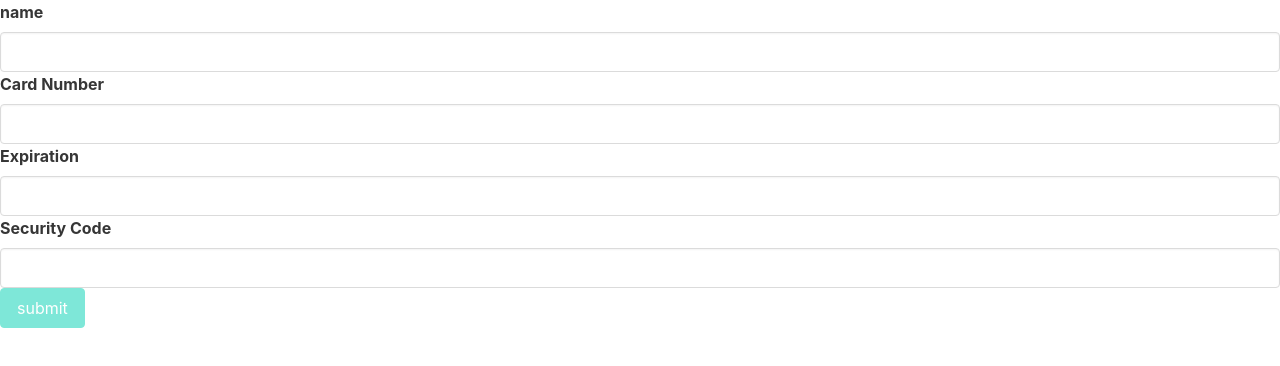
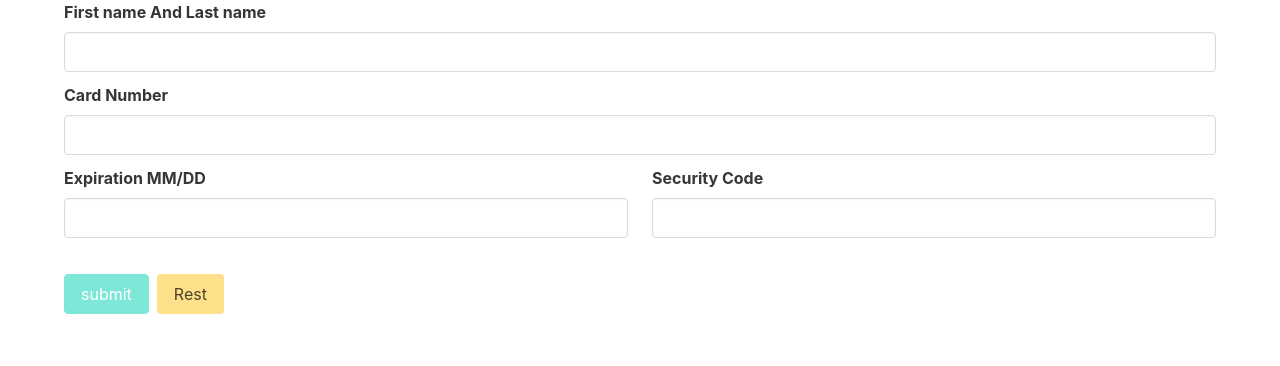
Before and after one commit to MdRiabi/creditProject, an Angular app: page / in a window 1280 px wide. Shown: the top 366 px of the page. Built offline with nearby package versions, Linux system fonts and the light colour scheme.

Commit message:
implementation of a custom type of formControl and making same style in input and card component

```diff
--- a/src/app/app.component.html
+++ b/src/app/app.component.html
@@ -1,3 +1,3 @@
-<app-credt-form>
-
-</app-credt-form>
+<div class="container">
+    <app-credt-form></app-credt-form>
+</div>
--- a/src/app/credt-form/credt-form.component.html
+++ b/src/app/credt-form/credt-form.component.html
@@ -1,10 +1,18 @@
 <form [formGroup]="cardForm" (ngSubmit)="onSubmit()">
-    <app-input label="name" [control]="cardForm.controls.name "></app-input>
-    <app-input label="Card Number" [control]="cardForm.controls.cardNumber "></app-input>
-    <app-input label="Expiration" [control]="cardForm.controls.expiration "></app-input>
-    <app-input label="Security Code" [control]="cardForm.controls.securityCode "></app-input>
-
-    <button class="button is-primary" [disabled]="cardForm.invalid" type="submit">submit</button>
+    <app-input label="First name And Last name" [control]="cardForm.controls.name "></app-input>
+    <app-input label="Card Number " [control]="cardForm.controls.cardNumber "></app-input>
+    <div class="columns">
+        <div class="column">
+            <app-input label="Expiration MM/DD" [control]="cardForm.controls.expiration "></app-input>
+        </div>
+        <div class="column">
+            <app-input label="Security Code" [control]="cardForm.controls.securityCode "></app-input>
+        </div>
+    </div>
+    <div class="buttons">
+        <button class="button is-primary" [disabled]="cardForm.invalid" type="submit">submit</button>
+        <button class="button is-warning" type="button" (click)="onRestClick()">Rest</button>
+    </div>
 </form>
 
 <!-- <div>form content : {{cardForm.value | json}}</div>
--- a/src/app/credt-form/credt-form.component.ts
+++ b/src/app/credt-form/credt-form.component.ts
@@ -42,4 +42,7 @@ export class CredtFormComponent implements OnInit {
     console.log("the form is submit")
   }
 
+  onRestClick(){
+    this.cardForm.reset();
+  }
 }
--- a/src/app/date-form-control.ts
+++ b/src/app/date-form-control.ts
@@ -5,9 +5,40 @@ import { FormControl } from "@angular/forms";
 
 export class DateFormControl extends FormControl {
 
-    override setValue(value: string, options: any) {
-        console.log(value);
-        super.setValue(value + '*' , options);
+    override setValue(value: string | null, options: any) {
+// we add this condition because when user click rest button we get an error
+//because  DateFormControl is a custom type of formcontrol so in this case if not value
+//we set the expiration field to empty string
+//that's mean if we get a null value we change it to empty string
+//because rest function make all fields to a null value
+        if (!value) {
+            super.setValue('', { ...options, emitModelToViewChange: true })
+            return;
+        }
+
+        //just type only numer or '/' .
+        if (value.match(/[^0-9|\/]/gi)) {
+            super.setValue(this.value, { ...options, emitModelToViewChange: true })
+            return;
+        }
+        //we tape only 5 characters not more
+        if (value.length > 5) {
+            super.setValue(this.value, { ...options, emitModelToViewChange: true });
+            return;
+        }
+        // ALLOWING MODIFICATION FOR USER
+        if (value.length === 2 && this.value.length === 3) {
+            super.setValue(value, { ...options, emitModelToViewChange: true });
+            return;
+
+        }
+        // if user tape two characters we put automatically '/'.
+        if (value.length === 2) {
+            super.setValue(value + '/', { ...options, emitModelToViewChange: true });
+            return;
+        }
+
+        super.setValue(value, { ...options, emitModelToViewChange: true })
     }
 
 }
--- a/src/app/input/input.component.css
+++ b/src/app/input/input.component.css
@@ -0,0 +1,3 @@
+.field{
+    margin-bottom: 0.7rem;
+}
--- a/src/app/input/input.component.html
+++ b/src/app/input/input.component.html
@@ -3,7 +3,7 @@
     <div class="control">
         <input class="input" [formControl]="control" [ngClass]="{'is-danger': showError() }" />
     </div>
-    <ng-container *ngIf="showError()   ">
+    <ng-container *ngIf="showError() ">
         <div class="help is-danger" *ngIf="control.errors.required ">
             value is required
         </div>
```
